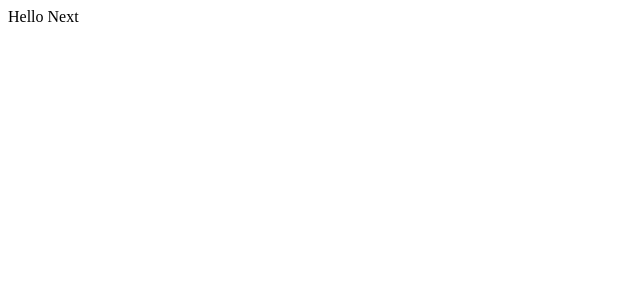
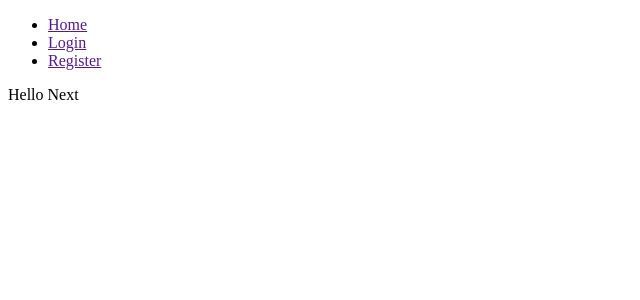
Before and after one commit to yashhhguptaaa/Connect-Content, a Next.js app: page / in a window 1280 px wide. Shown: the top 300 px of the page, without its empty margins (0-640 px from the left). Built offline with nearby package versions, Linux system fonts and the light colour scheme.

Commit message:
create Layout component

```diff
--- a/components/Layout.js
+++ b/components/Layout.js
@@ -1,6 +1,6 @@
 import React from "react"
 
-const Layout = () => {
+const Layout = ({children}) => {
     const nav = () => (
         <ul className="nav">
             <li className="nav-item">
@@ -15,7 +15,7 @@ const Layout = () => {
         </ul>
     )
     return <React.Fragment>
-        {nav()}
+        {nav()}{children}
     </React.Fragment>
 }
 
--- a/pages/index.js
+++ b/pages/index.js
@@ -1,4 +1,6 @@
-const  Home = () => <div>Hello Next</div>
+import Layout from "../components/Layout";
+
+const  Home = () => <Layout>Hello Next</Layout>
 
 
 export default Home;
```
